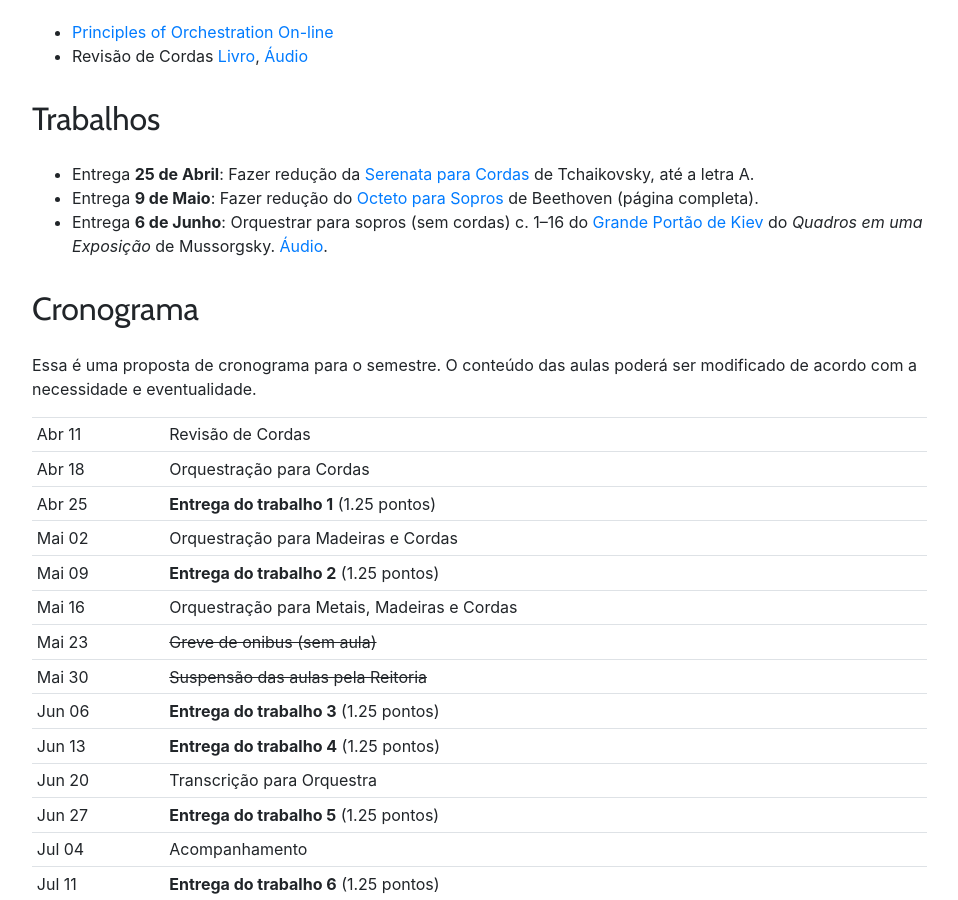
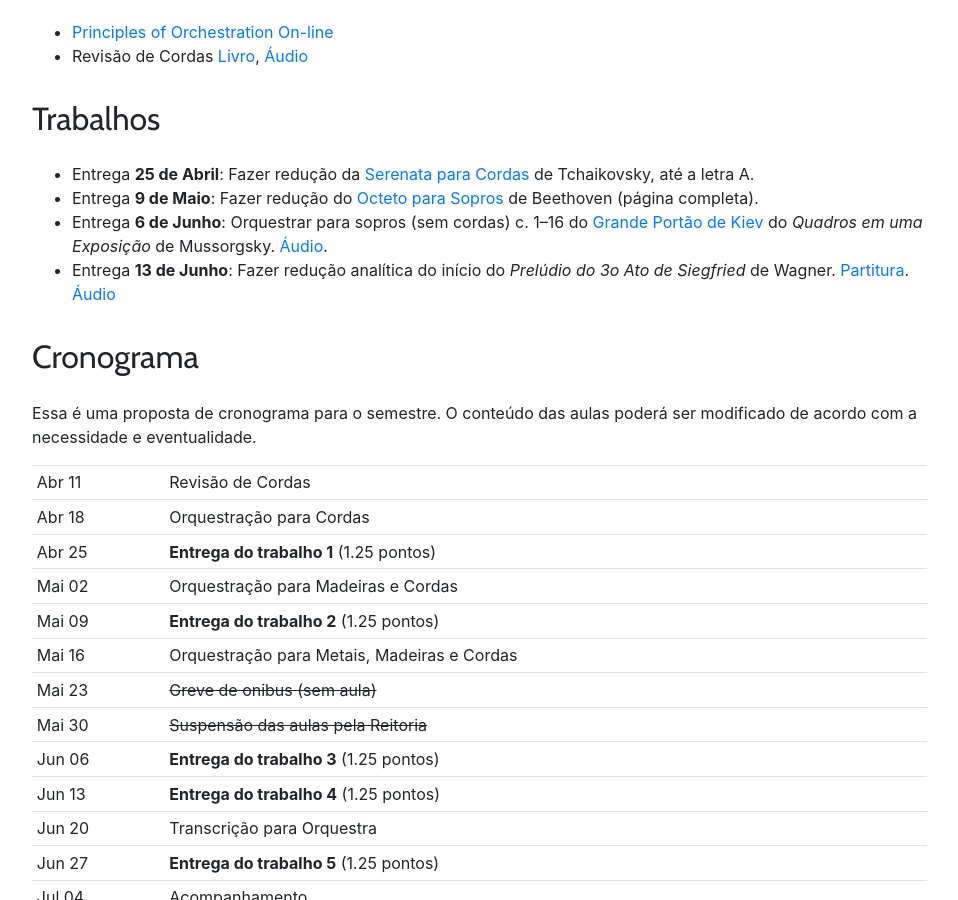
Before and after one commit to kroger/genosmus, a Jekyll site: the page built from _pedro/musa86.md, in a window 1280 px wide and 900 px high, scrolled down 458 px. Shown: the whole window, without its empty margins (68-1026 px from the left). Built offline with Jekyll 4.4.1, drawn with Linux system fonts in a browser that asks for light colours; some of the changed lines change nothing that is shown.

Commit message:
Novo trabalho

```diff
--- a/_pedro/musa86.md
+++ b/_pedro/musa86.md
@@ -23,6 +23,7 @@ dimensões desde o Barroco até o século XX.
   de Tchaikovsky, até a letra A.
 - Entrega **9 de Maio**: Fazer redução do [Octeto para Sopros][5] de Beethoven (página completa).
 - Entrega **6 de Junho**: Orquestrar para sopros (sem cordas) c. 1--16 do [Grande Portão de Kiev][6] do _Quadros em uma Exposição_ de Mussorgsky. [Áudio][7].
+- Entrega **13 de Junho**: Fazer redução analítica do início do _Prelúdio do 3o Ato de Siegfried_ de Wagner. [Partitura][8]. [Áudio][9]
 
 ## Cronograma
 
@@ -68,3 +69,5 @@ do trabalho com uma gravação midi (Finale) em mp3.
 [5]: https://www.dropbox.com/s/mhkw51aklruets7/Beethoven%20Octet%20Op%20103.pdf?dl=1
 [6]: https://www.dropbox.com/s/iez2nrl33ypxdpf/Mussorgsky%20-%20Quadros%20Exposicao%20-%20Kiev.pdf?dl=1
 [7]: https://www.dropbox.com/s/sxwiumot6osmmz3/Mussorgsky%20-%20Quadros%20Exposicao%20-%20Kiev.mp3?dl=1
+[8]: https://www.dropbox.com/s/rl2esll6p0cp1om/Wagner%20-%20Siegfried.pdf?dl=1
+[9]: https://www.dropbox.com/s/l88h4szhb4o2ouw/Wagner%20Siegfried.mp3?dl=1
```
